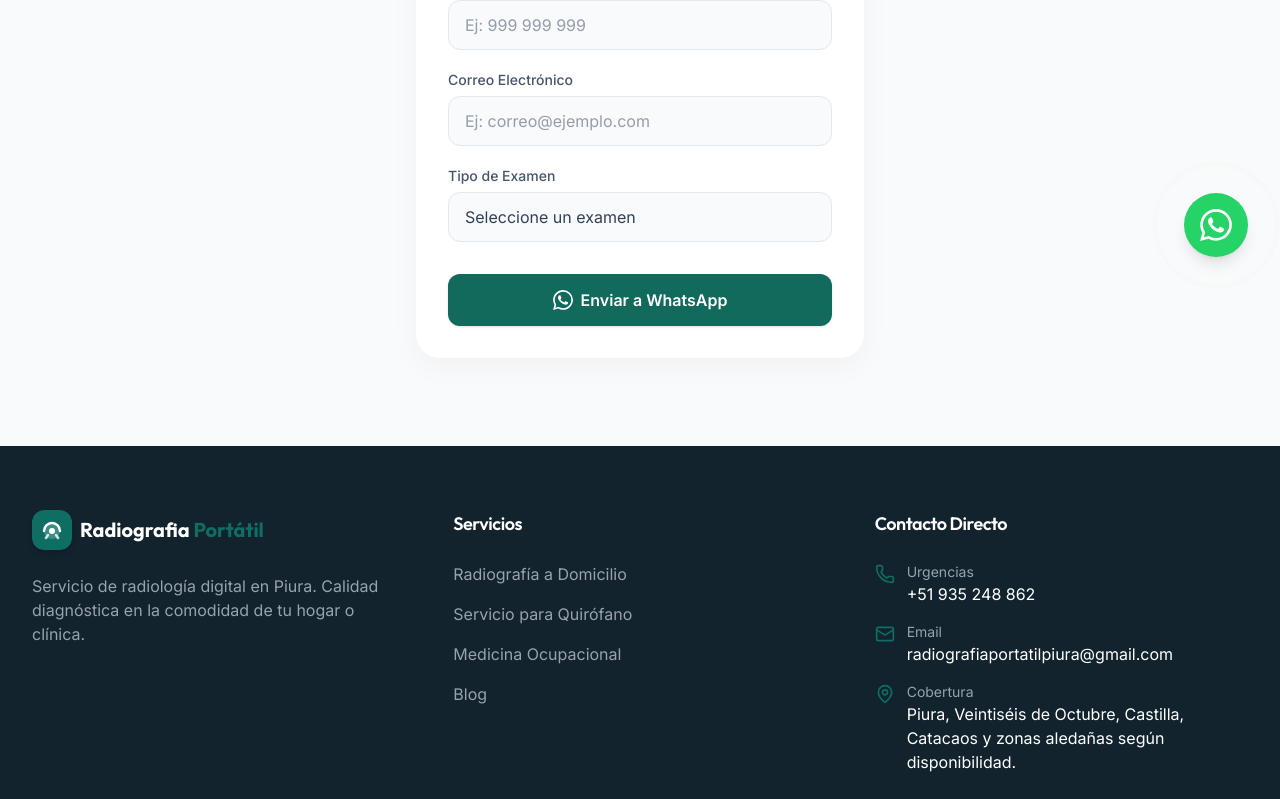
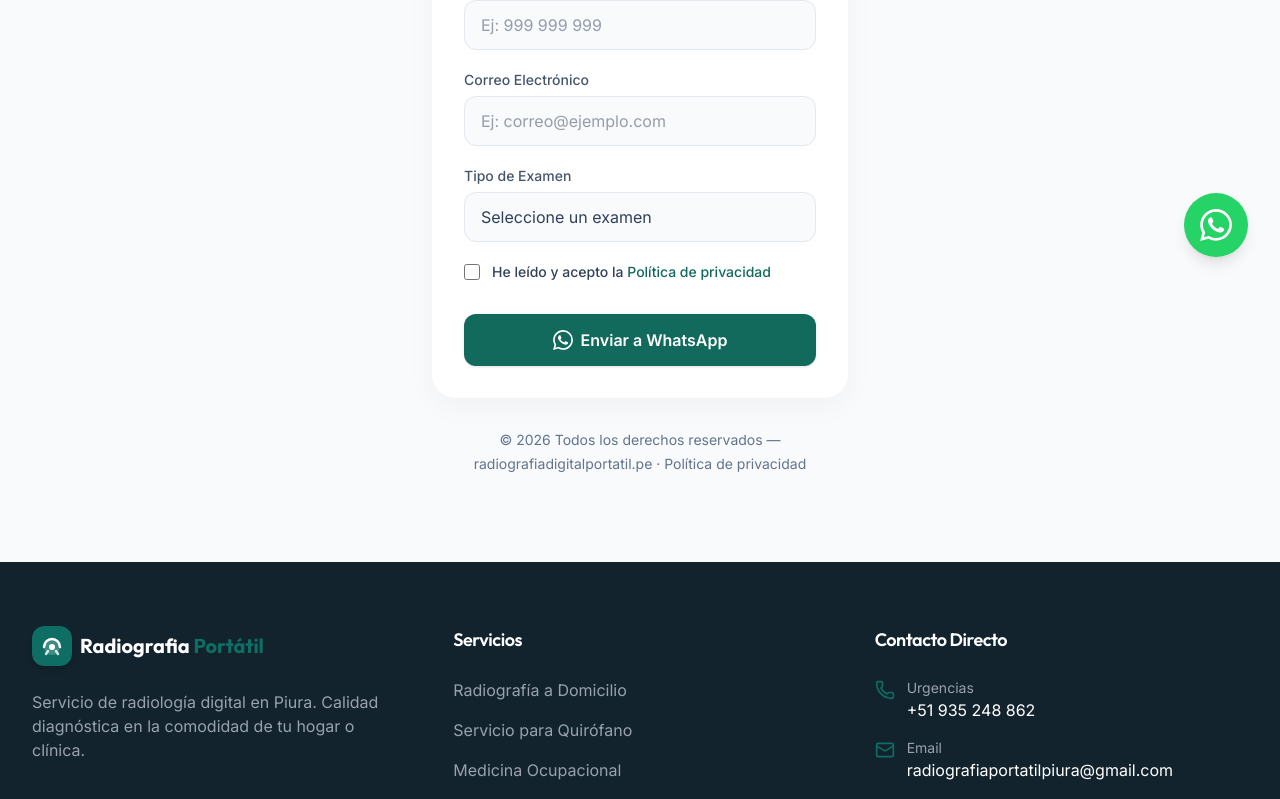
Before and after one commit to ManIA2024/radiografia_digital_a_domicilio_piura, a Next.js app: page /crear_link in a window 1280 px wide. Shown: the part 511-1310 px from the top of the page. Built offline with nearby package versions, Linux system fonts and the light colour scheme.

Commit message:
feat: add privacy policy and custom footer to CrearLinkForm

```diff
--- a/src/components/forms/CrearLinkForm.jsx
+++ b/src/components/forms/CrearLinkForm.jsx
@@ -3,6 +3,7 @@
 import React, { useState } from 'react';
 
 const CrearLinkForm = () => {
+  const [showModal, setShowModal] = useState(false);
   const [formData, setFormData] = useState({
     nombreCompleto: '',
     dni: '',
@@ -37,11 +38,12 @@ const CrearLinkForm = () => {
   };
 
   return (
-    <div className="max-w-md mx-auto p-8 bg-white rounded-3xl shadow-[0_8px_30px_rgb(0,0,0,0.04)] mt-10 mb-10">
-      <h2 className="text-2xl font-bold text-slate-800 mb-2">Crear Link de Examen</h2>
-      <p className="text-slate-500 text-sm mb-8">Completa el formulario para enviarnos tus datos.</p>
+    <div className="max-w-md mx-auto mt-10 mb-10 px-4">
+      <div className="p-8 bg-white rounded-3xl shadow-[0_8px_30px_rgb(0,0,0,0.04)] mb-8">
+        <h2 className="text-2xl font-bold text-slate-800 mb-2">Crear Link de Examen</h2>
+        <p className="text-slate-500 text-sm mb-8">Completa el formulario para enviarnos tus datos.</p>
 
-      <form onSubmit={handleSubmit} className="space-y-5">
+        <form onSubmit={handleSubmit} className="space-y-5">
         <div>
           <label htmlFor="nombreCompleto" className="block text-sm font-medium text-slate-600 mb-1.5">Nombre Completo</label>
           <input
@@ -117,6 +119,30 @@ const CrearLinkForm = () => {
           </select>
         </div>
 
+        <div className="flex items-start mt-4">
+          <div className="flex items-center h-5">
+            <input
+              id="terms"
+              name="terms"
+              type="checkbox"
+              required
+              className="w-4 h-4 text-[#116A5B] bg-slate-50 border-slate-300 rounded focus:ring-[#116A5B] focus:ring-2 cursor-pointer"
+            />
+          </div>
+          <div className="ml-3 text-sm">
+            <label htmlFor="terms" className="font-medium text-slate-700 cursor-pointer">
+              He leído y acepto la{' '}
+              <button
+                type="button"
+                onClick={() => setShowModal(true)}
+                className="text-[#116A5B] hover:underline focus:outline-none"
+              >
+                Política de privacidad
+              </button>
+            </label>
+          </div>
+        </div>
+
         <button
           type="submit"
           className="w-full bg-[#116A5B] hover:bg-[#0e584b] text-white font-semibold py-3.5 px-4 rounded-xl transition-colors flex items-center justify-center gap-2 mt-8 shadow-sm"
@@ -127,6 +153,76 @@ const CrearLinkForm = () => {
           Enviar a WhatsApp
         </button>
       </form>
+      </div>
+
+      {/* Footer personalizado del servicio */}
+      <footer className="text-center text-sm text-slate-500 space-y-1">
+        <p>© 2026 Todos los derechos reservados —</p>
+        <p>
+          radiografiadigitalportatil.pe ·{' '}
+          <button
+            onClick={() => setShowModal(true)}
+            className="hover:text-slate-700 hover:underline transition-colors focus:outline-none"
+          >
+            Política de privacidad
+          </button>
+        </p>
+      </footer>
+
+      {/* Modal Política de Privacidad */}
+      {showModal && (
+        <div className="fixed inset-0 z-50 flex items-center justify-center p-4 bg-black/50 backdrop-blur-sm transition-opacity">
+          <div className="bg-white rounded-2xl shadow-xl max-w-lg w-full max-h-[80vh] overflow-y-auto p-6 relative">
+            <button
+              onClick={() => setShowModal(false)}
+              className="absolute top-4 right-4 text-slate-400 hover:text-slate-600 transition-colors focus:outline-none"
+            >
+              <svg className="w-6 h-6" fill="none" stroke="currentColor" viewBox="0 0 24 24">
+                <path strokeLinecap="round" strokeLinejoin="round" strokeWidth={2} d="M6 18L18 6M6 6l12 12" />
+              </svg>
+            </button>
+
+            <h3 className="text-xl font-bold text-slate-800 mb-4">Política de privacidad</h3>
+
+            <div className="text-sm text-slate-600 space-y-4">
+              <p><strong>Última actualización:</strong> 2026</p>
+
+              <h4 className="font-semibold text-slate-700 mt-6">¿Qué datos guardamos?</h4>
+              <p>Para brindarte acceso a tu estudio médico, este portal almacena:</p>
+              <ul className="list-disc pl-5 space-y-1">
+                <li>Tu estudio de imágenes médicas (DICOM), asociado a tu historia clínica en el hospital.</li>
+                <li>Tu número de documento de identidad, usado únicamente para verificar que sos vos quien accede.</li>
+                <li>Un código de acceso temporal generado por el personal del hospital.</li>
+                <li>Registros técnicos básicos (fecha de acceso, dirección IP) por motivos de seguridad.</li>
+              </ul>
+
+              <h4 className="font-semibold text-slate-700 mt-6">¿Para qué usamos estos datos?</h4>
+              <p>Exclusivamente para permitirte visualizar tu propio estudio médico de forma segura, sin necesidad de retirar un CD físico. No usamos tus datos con fines comerciales, publicitarios, ni los compartimos con terceros ajenos al hospital.</p>
+
+              <h4 className="font-semibold text-slate-700 mt-6">¿Cuánto tiempo se conservan?</h4>
+              <p>El acceso a tu estudio vence automáticamente a los días indicados al momento de entregarte el código (normalmente 30 días). Una vez vencido, el estudio se elimina de este portal de forma automática. Esto no afecta la conservación de tu historia clínica, que el hospital mantiene según la normativa vigente.</p>
+
+              <h4 className="font-semibold text-slate-700 mt-6">¿Con quién se comparte la información?</h4>
+              <p>Tus datos no se comparten con terceros. Únicamente el personal autorizado del hospital puede generar accesos a estudios, y vos accedés a tu propio estudio mediante el código y tu documento de identidad.</p>
+
+              <h4 className="font-semibold text-slate-700 mt-6">Tus derechos</h4>
+              <p>De acuerdo con la Ley de Protección de Datos Personales del Perú (Ley N° 29733), podés solicitar en cualquier momento: acceso a tus datos, rectificación, cancelación u oposición a su tratamiento, contactando directamente al hospital.</p>
+
+              <h4 className="font-semibold text-slate-700 mt-6">Contacto</h4>
+              <p>Ante cualquier consulta sobre tus datos o este portal, podés escribirnos por WhatsApp desde el botón disponible en la página principal.</p>
+            </div>
+
+            <div className="mt-8 flex justify-end">
+              <button
+                onClick={() => setShowModal(false)}
+                className="bg-[#116A5B] hover:bg-[#0e584b] text-white px-6 py-2 rounded-xl transition-colors font-medium focus:outline-none focus:ring-2 focus:ring-offset-2 focus:ring-[#116A5B]"
+              >
+                Cerrar
+              </button>
+            </div>
+          </div>
+        </div>
+      )}
     </div>
   );
 };
```
